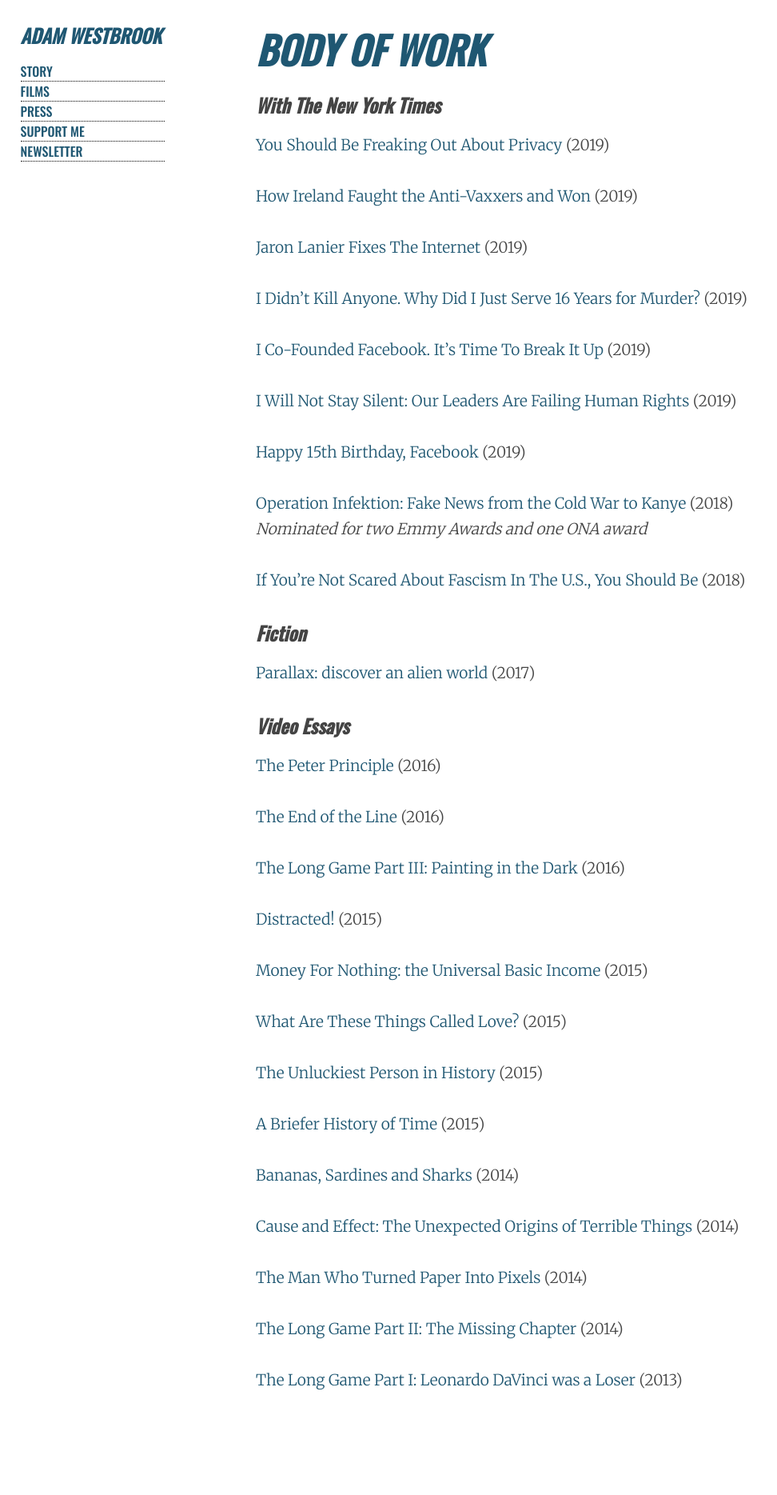
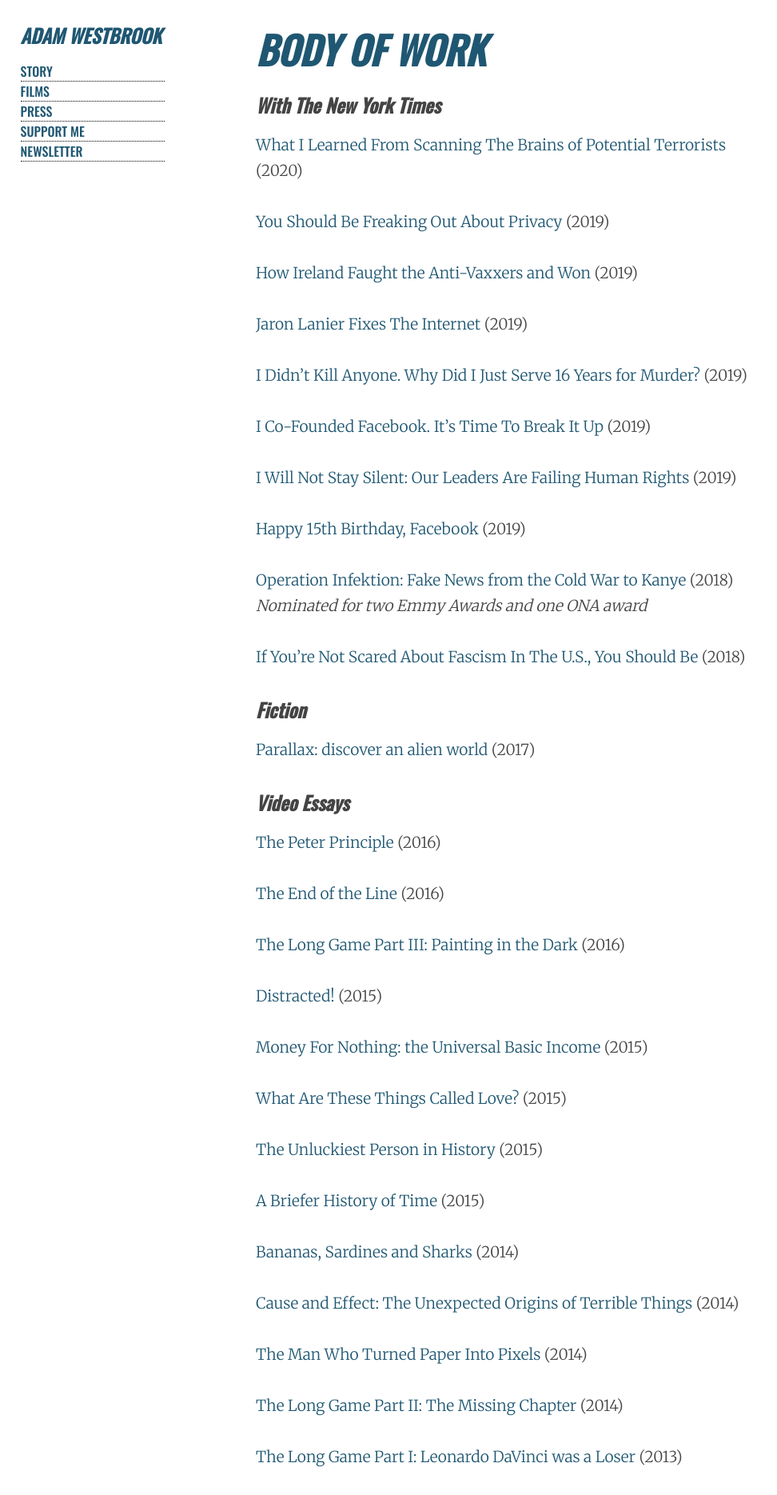
Before and after one commit to AdamWestbrook/adamwestbrook.github.io, a Jekyll site: the page built from films.md, in a window 1280 px wide. Shown: the whole page at 80% size, without its empty margins (0-972 px from the left). Built offline with Jekyll 4.4.1, drawn with Linux system fonts in a browser that asks for light colours; before the commit the page ends 1773 px from its top, so only the background shows below that.

Commit message:
Adding films

```diff
--- a/films.md
+++ b/films.md
@@ -7,6 +7,7 @@
 
 ## With The New York Times
 
+- [What I Learned From Scanning The Brains of Potential Terrorists](https://www.nytimes.com/2020/03/02/opinion/domestic-terrorism-jihadists.html) (2020)
 - [You Should Be Freaking Out About Privacy](https://www.nytimes.com/video/opinion/100000006794185/privacy-surveillance-video.html) (2019)
 - [How Ireland Faught the Anti-Vaxxers and Won](https://www.nytimes.com/video/opinion/100000006841148/medical-misinformation-vaccines.html) (2019)
 - [Jaron Lanier Fixes The Internet](https://nytimes.com/datadignity) (2019)
```
